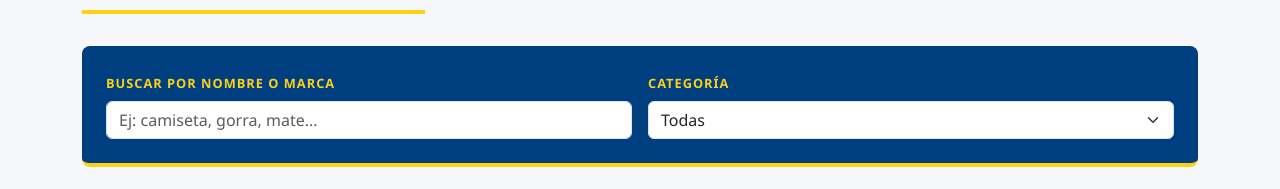
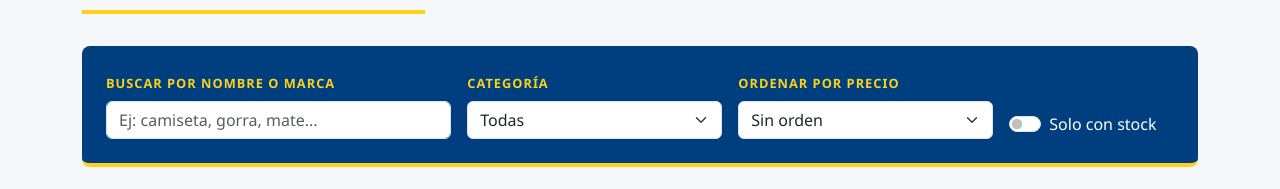
Before and after one commit to CristRamirez/tienda-parcial-ciu, a React (Vite) app: page /productos in a window 1280 px wide. Shown: the part 129-318 px from the top of the page. Built offline with nearby package versions, Linux system fonts and the light colour scheme.

Commit message:
feat(filtros): ordenamiento por precio y switch solo con stock

```diff
--- a/src/pages/Productos.jsx
+++ b/src/pages/Productos.jsx
@@ -1,4 +1,4 @@
-import { useState } from 'react';
+import { useState, useMemo, useEffect } from 'react';
 import { Container, Row, Col, Form, Alert } from 'react-bootstrap';
 import { productos, categorias } from '../data/productos.js';
 import ProductoCard from '../components/ProductoCard.jsx';
@@ -6,13 +6,22 @@ import ProductoCard from '../components/ProductoCard.jsx';
 export default function Productos() {
   const [busqueda, setBusqueda] = useState('');
   const [categoria, setCategoria] = useState('Todas');
+  const [orden, setOrden] = useState('default');
+  const [soloStock, setSoloStock] = useState(false);
 
-  const productosFiltrados = productos
-    .filter(p =>
+  const productosFiltrados = useMemo(() => {
+    let lista = productos.filter(p =>
       p.nombre.toLowerCase().includes(busqueda.toLowerCase()) ||
       p.autor.toLowerCase().includes(busqueda.toLowerCase())
-    )
-    .filter(p => categoria === 'Todas' || p.categoria === categoria);
+    );
+    if (categoria !== 'Todas') lista = lista.filter(p => p.categoria === categoria);
+    if (soloStock) lista = lista.filter(p => p.stock > 0);
+    if (orden === 'asc') lista = [...lista].sort((a, b) => a.precio - b.precio);
+    if (orden === 'desc') lista = [...lista].sort((a, b) => b.precio - a.precio);
+    return lista;
+  }, [busqueda, categoria, orden, soloStock]);
+
+  useEffect(() => { document.title = 'Catálogo - La Mitad Más Uno'; }, []);
 
   return (
     <Container className="py-4">
@@ -20,7 +29,7 @@ export default function Productos() {
 
       <div className="filtros-bar">
         <Row className="g-3 align-items-end">
-          <Col md={6}>
+          <Col md={4}>
             <Form.Label>Buscar por nombre o marca</Form.Label>
             <Form.Control
               type="text"
@@ -29,11 +38,27 @@ export default function Productos() {
               onChange={e => setBusqueda(e.target.value)}
             />
           </Col>
-          <Col md={6}>
+          <Col md={3}>
             <Form.Label>Categoría</Form.Label>
             <Form.Select value={categoria} onChange={e => setCategoria(e.target.value)}>
               {categorias.map(c => <option key={c} value={c}>{c}</option>)}
             </Form.Select>
+          </Col>
+          <Col md={3}>
+            <Form.Label>Ordenar por precio</Form.Label>
+            <Form.Select value={orden} onChange={e => setOrden(e.target.value)}>
+              <option value="default">Sin orden</option>
+              <option value="asc">Menor a mayor</option>
+              <option value="desc">Mayor a menor</option>
+            </Form.Select>
+          </Col>
+          <Col md={2}>
+            <Form.Check
+              type="switch"
+              label="Solo con stock"
+              checked={soloStock}
+              onChange={e => setSoloStock(e.target.checked)}
+            />
           </Col>
         </Row>
       </div>
```
